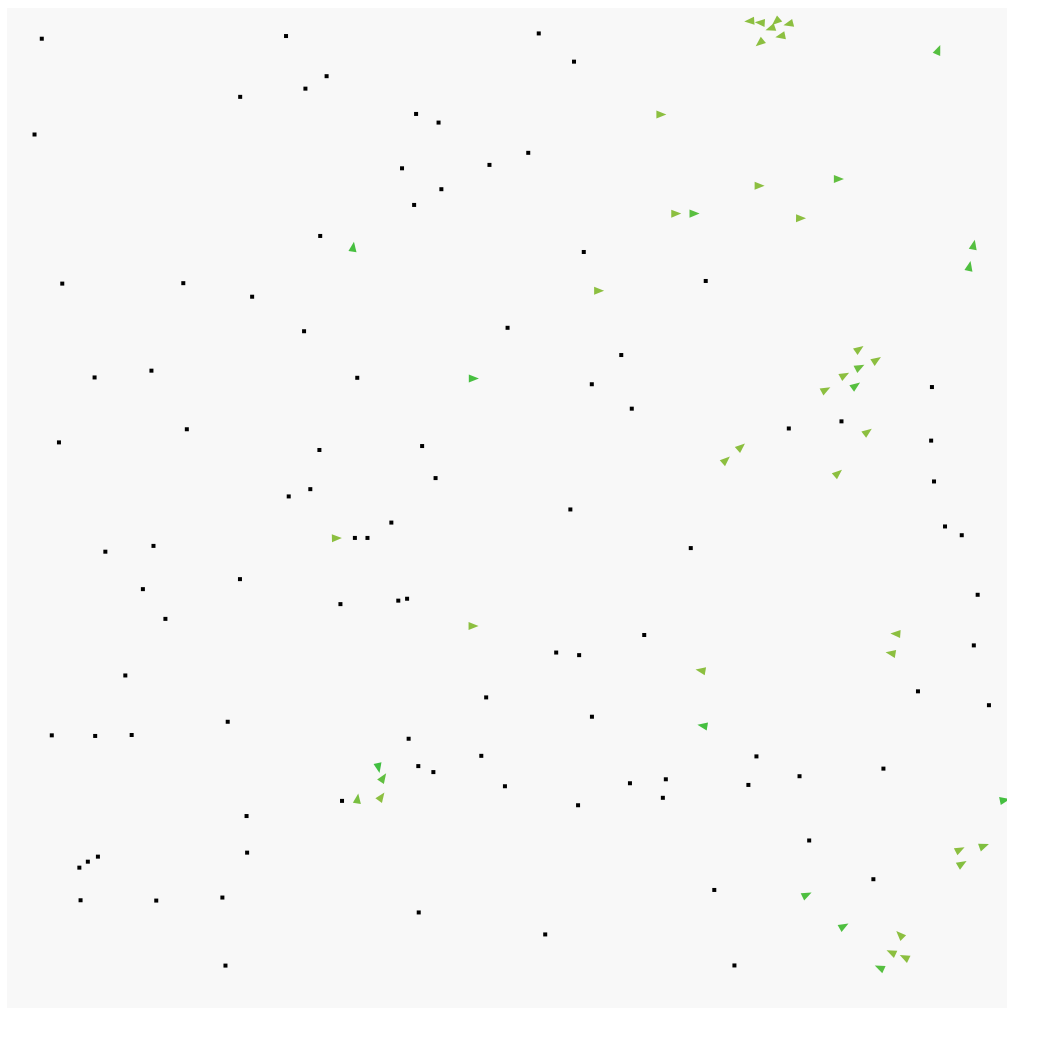
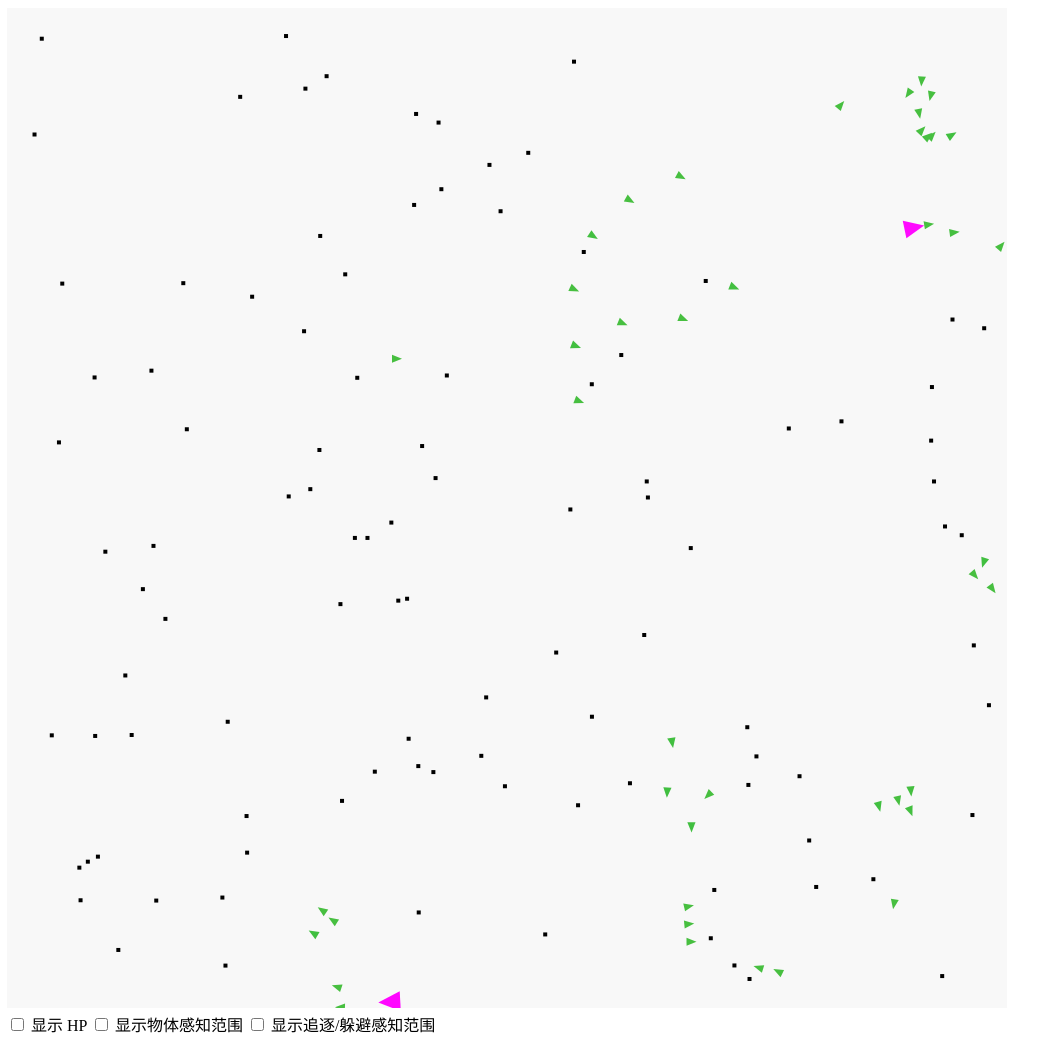
Before and after one commit to iotang/FlockAnimation, a plain HTML site: page index.html in a window 1280 px wide. Shown: the whole page, without its empty margins (1-1039 px from the left). Drawn offline with Linux system fonts and the light colour scheme.

Commit message:
checkpoint 2

```diff
--- a/index.html
+++ b/index.html
@@ -8,6 +8,21 @@
 
 <body>
   <canvas id="MainCanvas"></canvas>
+
+  <div>
+    <label>
+      <input type="checkbox" id="show_hp">
+      <span class="label-text">显示 HP</span>
+    </label>
+    <label>
+      <input type="checkbox" id="show_item_range">
+      <span class="label-text">显示物体感知范围</span>
+    </label>
+    <label>
+      <input type="checkbox" id="show_interact_range">
+      <span class="label-text">显示追逐/躲避感知范围</span>
+    </label>
+  </div>
 
   <script src="./src/vec2d.js"></script>
   <script src="./src/index.js"></script>
--- a/src/Boid.js
+++ b/src/Boid.js
@@ -4,24 +4,25 @@ class Boid {
         this.x = new vec2d(x, y);
         this.v = new vec2d(1, 0);
         this.a = new vec2d(0, 0);
-        this.size = size || 5;
         this.color = color;
         this.type = type;
 
         this.age = 0;
         this.hp = type.maxhp || 100;
         this.maxhp = type.maxhp || 100;
-        this.hpLoss = type.hpLoss || 0.1;
+        this.hpLoss = type.hpLoss || 0.02;
         this.maxVel = type.maxVel || 2;
         this.maxAcc = type.maxAcc || 0.1;
         this.maxSize = type.maxSize || 20;
+        this.size = size || type.size || (this.maxSize / 4);
 
         this.flock = new FlockCalculator(this);
-        this.flockArgs = {
+        this.flockBaseArgs = type.flockBaseArgs || {
             cohesion: 0.7,
             separate: 0.9,
             align: 0.6
         };
+        this.flockArgs = this.flockBaseArgs;
     }
 
     addAcc(a) {
@@ -38,12 +39,12 @@ class Boid {
         let anxiety = 1 - 2 * this.hp / this.maxhp;
         if (anxiety < 0) { anxiety = 0; }
 
-        this.flockArgs.cohesion = 0.7 * (1 - anxiety);
-        this.flockArgs.separate = 0.9 * (1 - anxiety);
-        this.flockArgs.align = 0.6 * (1 - anxiety);
+        this.flockArgs.cohesion = this.flockBaseArgs.cohesion * (1 - anxiety / 2);
+        this.flockArgs.separate = this.flockBaseArgs.separate * (1 - anxiety / 2);
+        this.flockArgs.align = this.flockBaseArgs.align * (1 - anxiety / 2);
 
         this.a.limitLength(this.maxAcc);
-        this.a.mul(1 + 10 * anxiety);
+        this.a.mul(1 + 3 * anxiety);
         this.v.add(this.a);
         this.v.limitLength(this.maxVel * (1 + 3 * anxiety));
         this.x.add(this.v);
@@ -89,16 +90,17 @@ class Boid {
         this.addAcc(a);
     }
 
-    takeItem(list, range) {
+    takeItem(list, range, effect) {
         let closeTo = null;
         let closeDistan = Infinity;
         for (let i = 0; i < list.length; i++) {
             let distan = vec2d.distan(this.x, list[i].x);
             if (distan < this.size + 3) {
-                this.hp += list[i].hpDelta;
-                this.maxhp += list[i].maxhpDelta;
-                this.size += list[i].sizeDelta;
-                if (this.hp > this.maxhp) { this.hp = this.maxhp; }
+                this.hp += list[i].hpDelta * effect;
+                this.maxhp += list[i].maxhpDelta * effect;
+                this.size += list[i].sizeDelta * effect;
+                this.maxhp = bound(this.maxhp, 1, Infinity);
+                this.hp = bound(this.hp, 0, this.maxhp);
                 list.splice(i, 1);
                 i--;
             } else if (distan < closeDistan && distan < range) {
@@ -112,8 +114,8 @@ class Boid {
         return new vec2d(0, 0);
     }
 
-    makeItemEffect(list, weight) {
-        let dir = this.takeItem(list, this.size * 4);
+    makeItemEffect(list, weight, effect) {
+        let dir = this.takeItem(list, this.size * 4, effect);
         dir.mul(weight);
         this.addAcc(dir);
     }
@@ -123,19 +125,60 @@ class Boid {
         let closeDistan = Infinity;
         for (let i = 0; i < list.length; i++) {
             let distan = vec2d.distan(this.x, list[i].x);
+            let caughtTime = 0.1 * distan / this.maxVel;
+            let finalLocation = list[i].v.copy();
+            finalLocation.mul(caughtTime);
+            finalLocation.add(list[i].x);
             if (distan < this.size) {
                 if (callback !== undefined) {
                     callback.call(this, list, i);
-                } else if (distan < closeDistan && distan < range) {
-                    closeDistan = distan;
-                    closeTo = list[i];
                 }
+            } else if (distan < closeDistan && distan < range) {
+                closeDistan = distan;
+                closeTo = finalLocation;
             }
         }
 
         if (closeTo !== null) {
-            this.addAcc(this.flock.seek(closeTo.x).mul(weight));
+            this.addAcc(this.flock.seek(closeTo).mul(weight));
         }
+    }
+
+    spawnChild(list, limit) {
+        let x = this.x.x + randomlr(-this.size * 2, this.size * 2);
+        let y = this.x.y + randomlr(-this.size * 2, this.size * 2);
+        let newBoid = this.type.setX(x, y).build();
+        return addBoid(list, newBoid, limit);
+    }
+
+    breed(list, count, limit) {
+        if (this.size < this.maxSize * 0.9) { return; }
+        let perCost = this.size / 2 / count;
+        for (let i = 0; i < count; i++) {
+            this.spawnChild(list, limit);
+            this.size -= perCost;
+        }
+    }
+
+    renderHP(ctx) {
+        ctx.beginPath();
+        ctx.save();
+        ctx.font = '10px';
+        ctx.fillStyle = 'gray';
+        ctx.fillText(Math.ceil(this.hp), this.x.x - this.size, this.x.y - this.size);
+        ctx.fill();
+        ctx.restore();
+        ctx.closePath();
+    }
+
+    renderCircle(ctx, color, radius) {
+        ctx.beginPath();
+        ctx.save();
+        ctx.strokeStyle = color;
+        ctx.arc(this.x.x, this.x.y, radius, 0, Math.PI * 2);
+        ctx.stroke();
+        ctx.restore();
+        ctx.closePath();
     }
 
     render(ctx) {
@@ -143,10 +186,10 @@ class Boid {
 
         ctx.beginPath();
         if (this.color !== undefined) {
-            ctx.fillStyle = `rgba(${this.color[0]},${this.color[1]},${this.color[2]},${this.hp / this.maxhp})`;
+            ctx.fillStyle = `rgba(${this.color[0]}, ${this.color[1]}, ${this.color[2]}, ${this.hp / this.maxhp})`;
         }
         else {
-            ctx.fillStyle = `hsl(${120 * (this.hp / this.maxhp)},50%,50%)`;
+            ctx.fillStyle = `hsl(${120 * (this.hp / this.maxhp)}, 50%, 50%)`;
         }
         ctx.save();
         ctx.translate(this.x.x, this.x.y);
@@ -159,5 +202,9 @@ class Boid {
         ctx.restore();
 
         ctx.closePath();
+
+        if (showhpCheckbox.checked) {
+            this.renderHP(ctx);
+        }
     }
 }
--- a/src/BoidType.js
+++ b/src/BoidType.js
@@ -45,9 +45,34 @@ class BoidType {
         return this;
     }
 
+    setFlockBaseArgs(a) {
+        this.flockBaseArgs = a;
+        return this;
+    }
+
     build() {
         return new Boid(this.x.x, this.x.y, this.size, this.color, this);
     }
 }
 
-let TypeCreature = new BoidType(CREATURE);
+let TypeCreature = new BoidType(CREATURE)
+    .setSize(5)
+    .setMaxSize(20)
+    .setMaxHP(100)
+    .setHPLoss(0.01)
+    .setMaxVel(2.0)
+    .setMaxAcc(0.10);
+
+let TypePredator = new BoidType(PREDATOR)
+    .setSize(10)
+    .setMaxSize(20)
+    .setColor([255, 0, 255])
+    .setMaxHP(300)
+    .setHPLoss(0.04)
+    .setMaxVel(2.2)
+    .setMaxAcc(0.11)
+    .setFlockBaseArgs({
+        cohesion: -0.1,
+        separate: 1.0,
+        align: 0.0
+    });
--- a/src/Item.js
+++ b/src/Item.js
@@ -6,7 +6,7 @@ class Item {
 
         this.hpDelta = type.hpDelta || 50;
         this.maxhpDelta = type.maxhpDelta || 1;
-        this.sizeDelta = type.sizeDelta || 0.05;
+        this.sizeDelta = type.sizeDelta || 0.1;
         this.color = type.color || [0, 0, 0];
     }
 
--- a/src/Stage.js
+++ b/src/Stage.js
@@ -24,7 +24,9 @@ class Stage {
 
     spawnCreatures(list, type, num) {
         for (let i = 0; i < num; i++) {
-            addCreature(list, type);
+            let x = randomlr(WINDOW_WIDTH);
+            let y = randomlr(WINDOW_HEIGHT);
+            addBoid(list, type.setX(x, y).build());
         }
     }
 
@@ -44,14 +46,12 @@ class Stage {
 
         let like = [];
         for (const i in behav.like) {
-            if (this.itemLists[behav.like[i]] !== undefined) {
-                like.push(this.itemLists[behav.like[i]]);
-            }
-        }
-        let dislike = [];
-        for (const i in behav.dislike) {
-            if (this.itemLists[behav.dislike[i]] !== undefined) {
-                dislike.push(this.itemLists[behav.dislike[i]]);
+            if (this.itemLists[i] !== undefined) {
+                like.push({
+                    list: this.itemLists[i],
+                    weight: behav.like[i].weight,
+                    effect: behav.like[i].effect
+                });
             }
         }
         let interact = [];
@@ -59,9 +59,9 @@ class Stage {
             if (this.creatureBuilders[i] !== undefined) {
                 interact.push({
                     list: this.creatureLists[i],
-                    weight: behav.interact[i][0],
-                    range: behav.interact[i][1],
-                    callback: behav.interact[i][2]
+                    weight: behav.interact[i].weight,
+                    range: behav.interact[i].range,
+                    callback: behav.interact[i].callback
                 });
             }
         }
@@ -69,21 +69,17 @@ class Stage {
         this.behaviours[behav.name] = {
             list: list,
             like: like,
-            dislike: dislike,
             interact: interact,
             callback: behav.callback
         };
     }
 
-    updateCreatures(list, like, dislike, callback) {
+    updateCreatures(list, like, callback) {
         for (let i = 0; i < list.length; i++) {
             list[i].update();
             list[i].makeFlockEffect(list);
             for (let j in like) {
-                list[i].makeItemEffect(like[j], 1);
-            }
-            for (let j in dislike) {
-                list[i].makeItemEffect(dislike[j], -1);
+                list[i].makeItemEffect(like[j].list, like[j].weight, like[j].effect);
             }
             list[i].stayInStage();
 
@@ -101,10 +97,10 @@ class Stage {
     update() {
         for (const i in this.behaviours) {
             const behav = this.behaviours[i];
-            this.updateCreatures(behav.list, behav.like, behav.dislike, (list, i) => {
+            this.updateCreatures(behav.list, behav.like, (list, i) => {
                 let current = list[i];
                 for (let j in behav.interact) {
-                    current.makeInteractEffect(j.list, j.range, j.weight, j.callback);
+                    current.makeInteractEffect(behav.interact[j].list, behav.interact[j].range, behav.interact[j].weight, behav.interact[j].callback);
                 }
                 if (behav.callback !== undefined) {
                     behav.callback.call(current);
--- a/src/index.js
+++ b/src/index.js
@@ -1,15 +1,20 @@
 let canvas = document.querySelector("#MainCanvas");
 let ctx = canvas.getContext("2d");
 
-let WINDOW_WIDTH = 1000;
-let WINDOW_HEIGHT = 1000;
-let WINDOW_BORDER = 20;
-let MAX_CREATURES = 100;
+const WINDOW_WIDTH = 1000;
+const WINDOW_HEIGHT = 1000;
+const WINDOW_BORDER = 20;
+const MAX_CREATURES = 200;
+const MAX_PREDATORS = 10;
+
+let CREATURE_FEEL_PREDATOR = 100;
+let PREDATOR_FEEL_CREATURE = 150;
 
 canvas.width = WINDOW_WIDTH;
 canvas.height = WINDOW_HEIGHT;
 
 const CREATURE = 'CREATURE';
+const PREDATOR = 'PREDATOR';
 const TARGET = 'TARGET';
 
 window.onload = function () {
@@ -19,21 +24,76 @@ window.onload = function () {
         TARGET: TypeTarget
     });
     stage.makeCreatures({
-        CREATURE: TypeCreature
+        CREATURE: TypeCreature,
+        PREDATOR: TypePredator,
     });
     stage.spawnPopulation({
-        CREATURE: 50
+        CREATURE: 50,
+        PREDATOR: 5,
     });
 
     function spawnTargets() {
         if (randomlr(1) < 0.03) addItems(stage.itemLists.TARGET, TypeTarget, 12);
     }
 
+    function populationLimit() {
+        while (stage.creatureLists.CREATURE.length > MAX_CREATURES) {
+            stage.creatureLists.CREATURE.pop();
+        }
+        while (stage.creatureLists.PREDATOR.length > MAX_PREDATORS) {
+            stage.creatureLists.PREDATOR.pop();
+        }
+    }
+
     stage.makeBehaviour({
         name: CREATURE,
-        like: [TARGET],
-        dislike: [],
-        interact: {}
+        like: {
+            TARGET: {
+                weight: 1.0,
+                effect: 1.0,
+            },
+        },
+        interact: {
+            PREDATOR: {
+                weight: -10.0,
+                range: CREATURE_FEEL_PREDATOR,
+            }
+        },
+        callback: function () {
+            if (this.size >= this.maxSize * 0.9) {
+                this.breed(stage.creatureLists.CREATURE, 10, MAX_CREATURES);
+            }
+        }
+    });
+
+    stage.makeBehaviour({
+        name: PREDATOR,
+        like: {
+            TARGET: {
+                weight: 1.0,
+                effect: 0.2,
+            },
+        },
+        interact: {
+            CREATURE: {
+                weight: 1,
+                range: PREDATOR_FEEL_CREATURE,
+                callback: function (list, i) {
+                    this.maxhp += list[i].size;
+                    this.hp += list[i].size * 20;
+                    this.size += list[i].size / 5;
+                    this.maxhp = bound(this.maxhp, 1, Infinity);
+                    this.hp = bound(this.hp, 0, this.maxhp);
+
+                    list.splice(i, 1);
+                }
+            }
+        },
+        callback: function () {
+            if (this.size >= this.maxSize * 0.9) {
+                this.breed(stage.creatureLists.PREDATOR, 1, MAX_PREDATORS);
+            }
+        }
     });
 
     function animate() {
@@ -43,6 +103,26 @@ window.onload = function () {
         stage.render();
         stage.update();
         spawnTargets();
+        populationLimit();
+
+        if (showItemRangeCheckbox.checked) {
+            for (let i in stage.creatureLists.CREATURE) {
+                stage.creatureLists.CREATURE[i].renderCircle(ctx, 'green', stage.creatureLists.CREATURE[i].size * 4);
+            }
+            for (let i in stage.creatureLists.PREDATOR) {
+                stage.creatureLists.PREDATOR[i].renderCircle(ctx, 'green', stage.creatureLists.PREDATOR[i].size * 4);
+            }
+        }
+        if (showInteractRangeCheckbox.checked) {
+            for (let i in stage.creatureLists.CREATURE) {
+                stage.creatureLists.CREATURE[i].renderCircle(ctx, 'red', CREATURE_FEEL_PREDATOR);
+            }
+            for (let i in stage.creatureLists.PREDATOR) {
+                stage.creatureLists.PREDATOR[i].renderCircle(ctx, 'magenta', PREDATOR_FEEL_CREATURE);
+            }
+
+        }
+
         requestAnimationFrame(animate);
     }
 
--- a/src/utils.js
+++ b/src/utils.js
@@ -1,3 +1,7 @@
+let showhpCheckbox = document.getElementById('show_hp');
+let showItemRangeCheckbox = document.getElementById('show_item_range');
+let showInteractRangeCheckbox = document.getElementById('show_interact_range');
+
 function randomlr(l, r) {
     if (r === undefined) return Math.random() * l;
     return l + Math.random() * r;
@@ -19,14 +23,12 @@ function outsideStage(x, y, distan) {
     return false;
 }
 
-function addCreature(list, type) {
-    let x = randomlr(WINDOW_WIDTH);
-    let y = randomlr(WINDOW_HEIGHT);
-    while (outsideStage(x, y, type.size)) {
-        x = randomlr(WINDOW_WIDTH);
-        y = randomlr(WINDOW_HEIGHT);
+function addBoid(list, boid, limit) {
+    if (limit === undefined || list.length < limit) {
+        list.push(boid);
+        return 1;
     }
-    list.push(type.setX(x, y).build());
+    return 0;
 }
 
 function addItem(list, type, fx, fy) {
```
